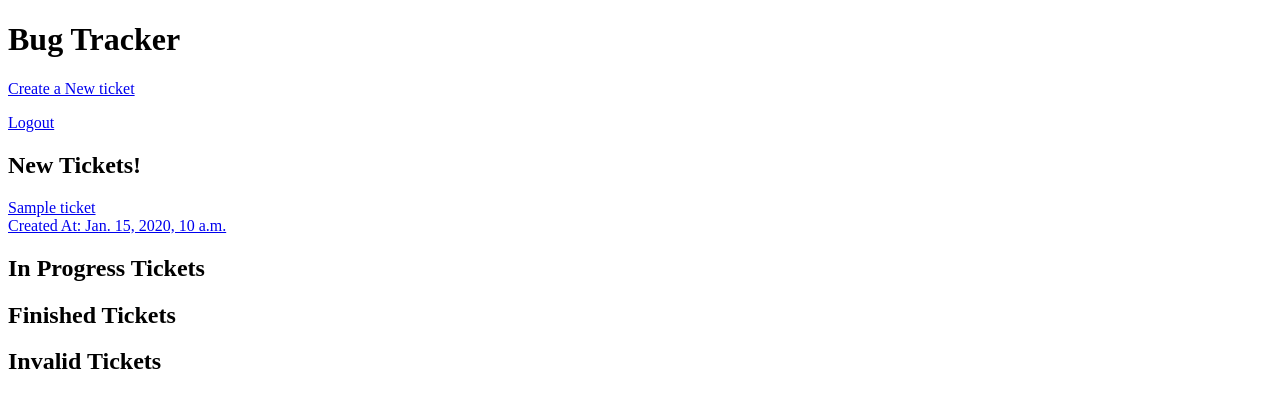
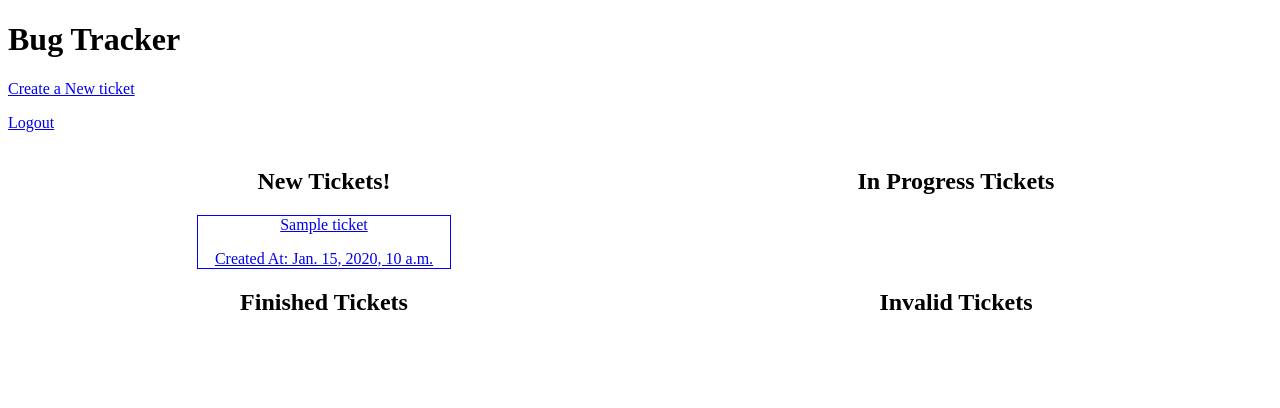
Before and after one commit to Detrich/bugtracker, a Django app: page / in a window 1280 px wide. Shown: the top 408 px of the page. Run offline with Django 3.2, Linux system fonts and the light colour scheme; a user stored in the database is signed in; tables that the repository leaves empty hold one stand-in row (values such as "Sample post").

Commit message:
added a little bit of style to make things look better

```diff
--- a/bug_tracker/templates/index.html
+++ b/bug_tracker/templates/index.html
@@ -8,31 +8,47 @@
 <h1>Bug Tracker</h1>
 <p><a href="new/{{user.id}}">Create a New ticket</a></p>
 <p><a href="logout/">Logout</a></p>
+<div style="display:flex;flex-direction:row;justify-content:space-around;flex-wrap:wrap;">
+    <div style="flex-direction:column;flex:1 0 50%;box-sizing: border-box;text-align:center">
 <h2>New Tickets!</h2>
 {% for Ticket in data %}
     {%if Ticket.status == 'N'%}
-    <a href="/ticket/{{Ticket.id}}">{{Ticket.title}}<div>Created At: {{Ticket.time}}</div></a>
+        <p><div style="border:1px solid blue; width:40%;margin-left:auto;margin-right:auto">
+    <a href="/ticket/{{Ticket.id}}">{{Ticket.title}}<p><div>Created At: {{Ticket.time}}</div></a>
+    </div>
     {%endif%}
 {%endfor%}
+    </div>
+        <span style="flex-direction:column;flex:1 1 50%;box-sizing: border-box;text-align:center">
 <h2>In Progress Tickets</h2>
 {% for Ticket in data %}
     {%if Ticket.status == 'P'%}
-    <a href="/ticket/{{Ticket.id}}">{{Ticket.title}}<div>Created At: {{Ticket.time}}</div></a>
+            <p><div style="border:1px solid blue; width:40%;margin-left:auto;margin-right:auto">
+    <a href="/ticket/{{Ticket.id}}">{{Ticket.title}}<p><div>Created At: {{Ticket.time}}</div></a>
+        </div>
     {%endif%}
 {%endfor%}
-<h2>Finished Tickets</h2>
+        </span>
+            <div style="flex-direction:column;flex:1 0 50%;box-sizing: border-box;text-align:center">
+                <h2>Finished Tickets</h2>
 {% for Ticket in data %}
     {%if Ticket.status == 'D'%}
-    <a href="/ticket/{{Ticket.id}}">{{Ticket.title}}<div>Created At: {{Ticket.time}}</div></a>
+                <p><div style="border:1px solid blue; width:40%;margin-left:auto;margin-right:auto">
+    <a href="/ticket/{{Ticket.id}}">{{Ticket.title}}<p><div>Created At: {{Ticket.time}}</div></a>
+                    </div>
     {%endif%}
 {%endfor%}
+            </div>
+                <div style="flex-direction:column;flex:1 0 50%;box-sizing: border-box;text-align:center;">
 <h2>Invalid Tickets</h2>
 {% for Ticket in data %}
     {%if Ticket.status == 'I'%}
-    <a href="/ticket/{{Ticket.id}}">{{Ticket.title}}<div>Created At: {{Ticket.time}}</div></a>
+                    <p><div style="border:1px solid blue; width:40%;margin-left:auto;margin-right:auto">
+    <a href="/ticket/{{Ticket.id}}">{{Ticket.title}}<p><div>Created At: {{Ticket.time}}</div></a>
+                </div>
     {%endif%}
 {%endfor%}
-
+                </div>
 
 </body>
 </html>
```
Also changed, not shown: bug_tracker/templates/userpage.html (+10 -0 lines).
